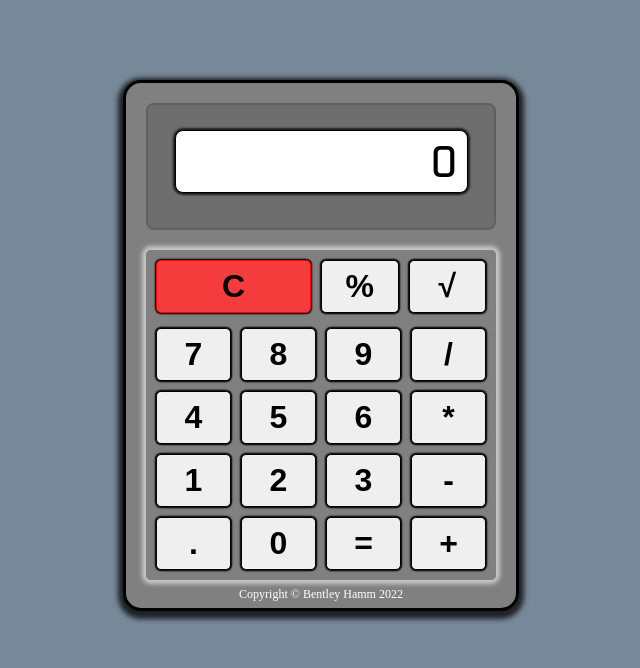
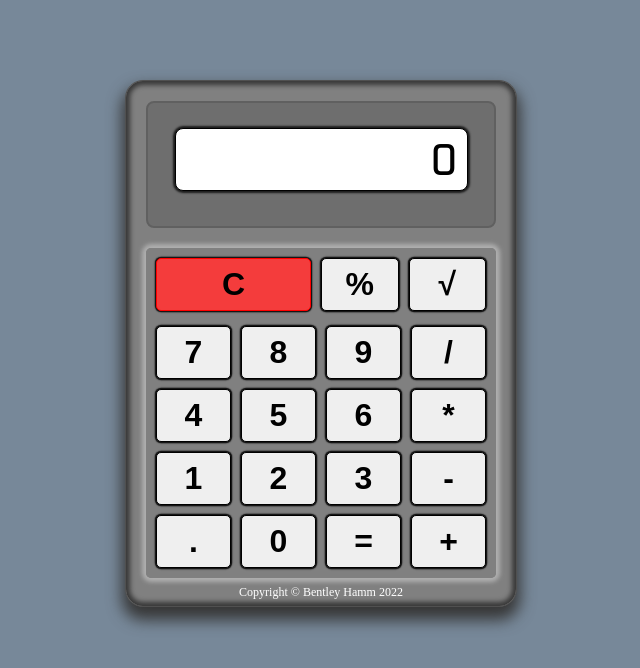
Before and after one commit to 2wheelcode/calculator, a plain HTML site: page index.html in a window 1280 px wide. Shown: the whole page, without its empty margins (319-959 px from the left). Drawn offline with Linux system fonts and the light colour scheme.

Commit message:
Learned about box shadow inset, creates real 3D

```diff
--- a/styls.css
+++ b/styls.css
@@ -15,10 +15,10 @@ body {
     height: 485px;
     background-color: #808080;
     border-radius: 18px;
-    border: 3px solid #000;
-    -webkit-box-shadow: 0px 3px 5px 5px rgba(0,0,0,0.75);
-    -moz-box-shadow: 0px 3px 5px 5px rgba(0,0,0,0.75);
-    box-shadow: 0px 3px 5px 5px rgba(0,0,0,0.75);
+    border: 1px solid rgb(80, 80, 80);
+    -webkit-box-shadow: inset 0px 0px 5px 4px rgba(55,55,55,55.75),0px 10px 15px 3px rgba(55,55,55,55.75);
+    -moz-box-shadow: inset 0px 0px 5px 4px rgba(55,55,55,55.75),0px 10px 15px 3px rgba(55,55,55,55.75);
+    box-shadow: inset 0px 0px 5px 4px rgba(55,55,55,55.75),0px 10px 15px 3px rgba(55,55,55,55.75);
 }
 
 .screen{
@@ -51,9 +51,9 @@ body {
     padding: 8px;
     margin-bottom: 7px;
     border: 2px solid #808080;
-    -webkit-box-shadow: 0px 0px 4px 4px rgba(200,200,200,1);
-    -moz-box-shadow: 0px 0px 4px 4px rgba(200,200,200,1);
-    box-shadow: 0px 0px 4px 4px rgba(200,200,200,1);
+    -webkit-box-shadow: 0px 0px 4px 4px rgb(175, 175, 175);
+    -moz-box-shadow: 0px 0px 4px 4px rgba(175,175,175,1);
+    box-shadow: 0px 0px 4px 4px rgba(175,175,175,1);
 }
 
 button {
```
